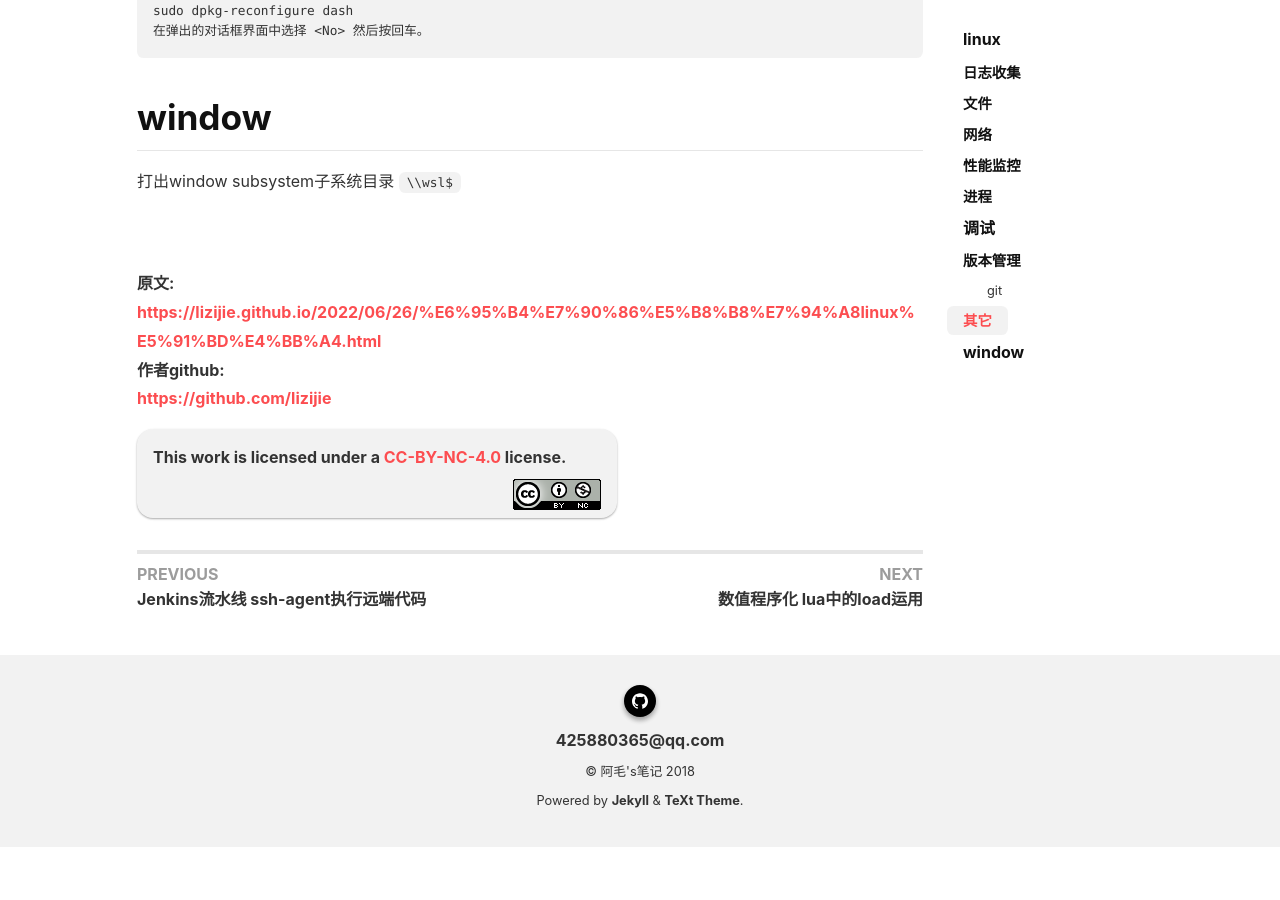
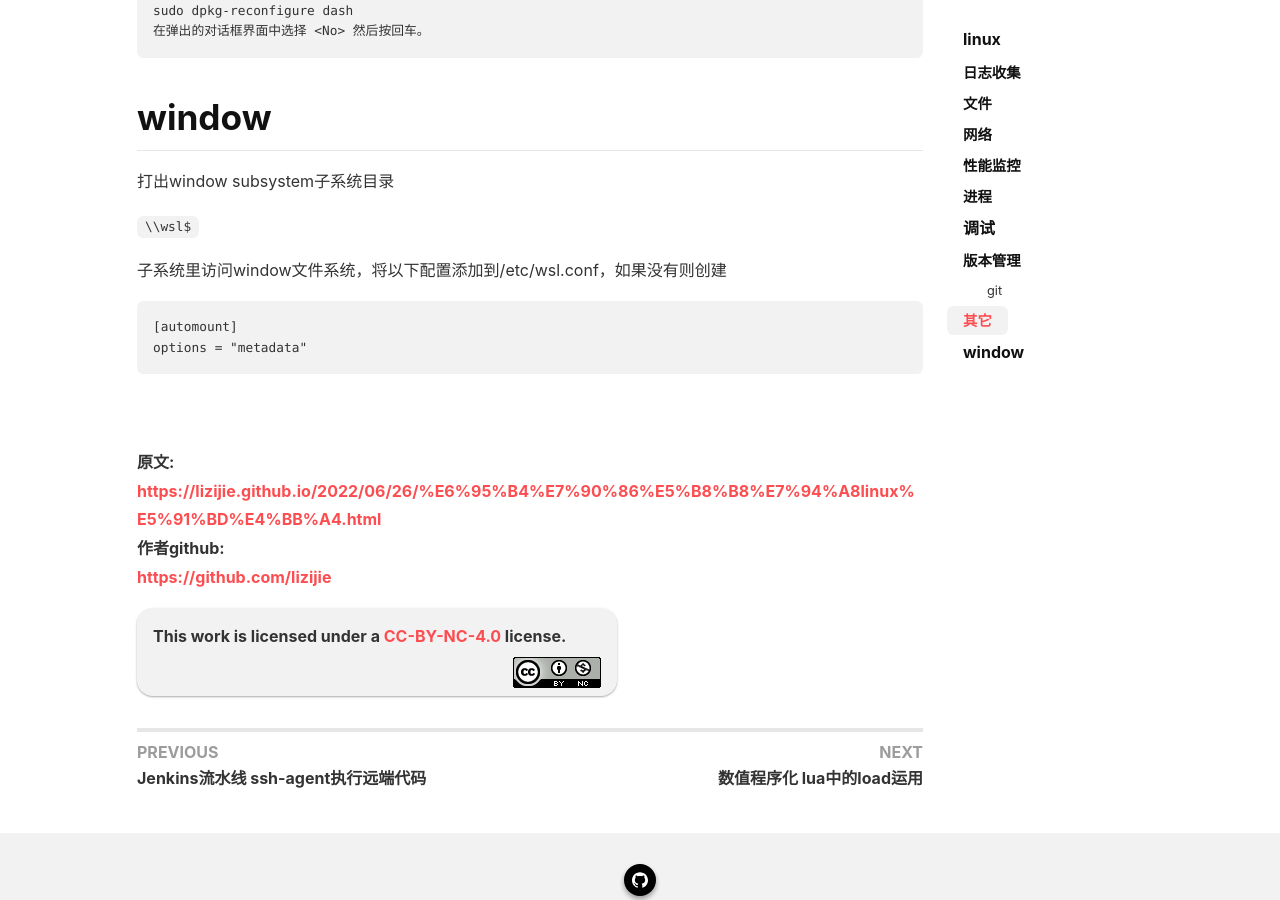
Before and after one commit to lizijie/lizijie.github.io, a Jekyll site: the page built from _posts/2022-06-26-整理常用linux命令.md, in a window 1280 px wide and 900 px high, scrolled down 4608 px. Built offline with Jekyll 4.4.1, drawn with Linux system fonts in a browser that asks for light colours; nearby versions of some CDN libraries; comment, search, counter and statistics services are not loaded; before the commit the page ends 5455 px from its top, so only the background shows below that.

Commit message:
Update 2022-06-26-整理常用linux命令.md

````diff
--- a/_posts/2022-06-26-整理常用linux命令.md
+++ b/_posts/2022-06-26-整理常用linux命令.md
@@ -183,9 +183,16 @@ sudo dpkg-reconfigure dash
 # window
 
 打出window subsystem子系统目录
+
 `\\wsl$`
 
 
+子系统里访问window文件系统，将以下配置添加到/etc/wsl.conf，如果没有则创建
+
+```
+[automount]
+options = "metadata"
+```
 
 <br>
 <br>
````
